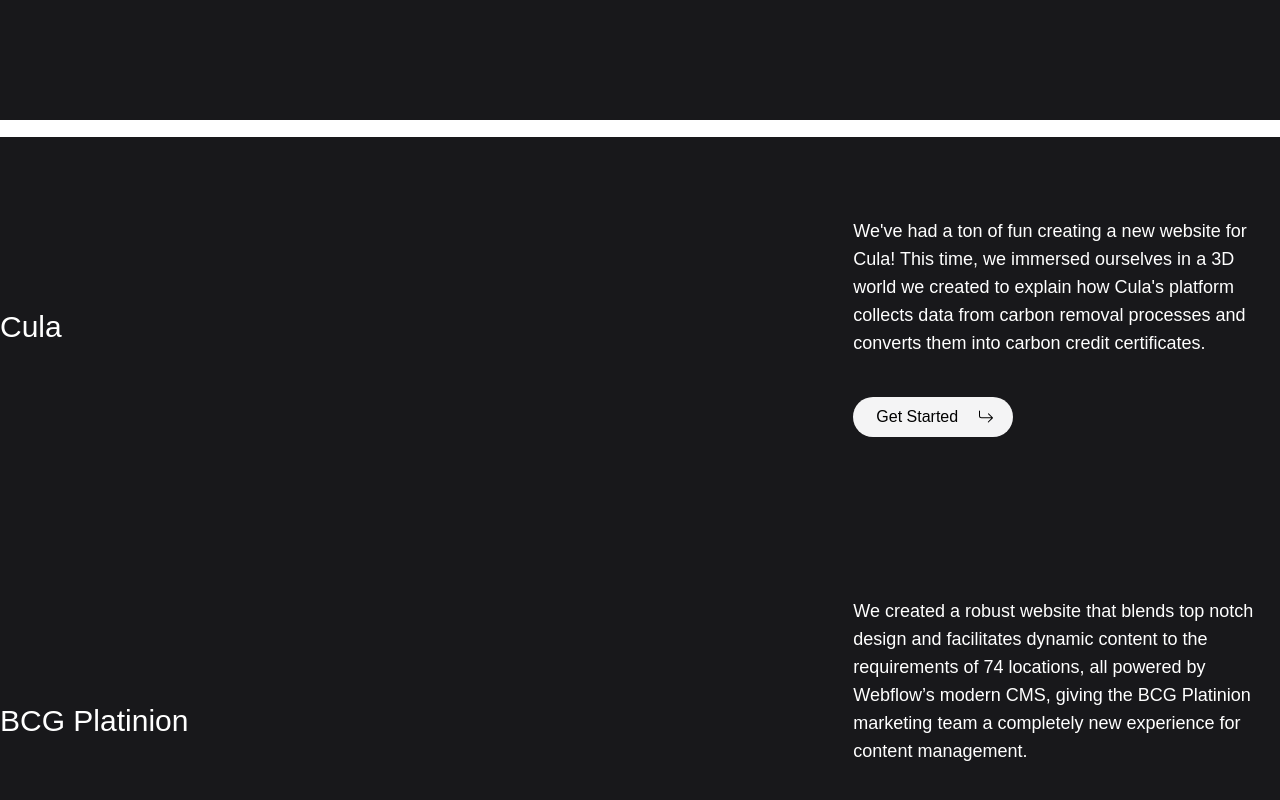
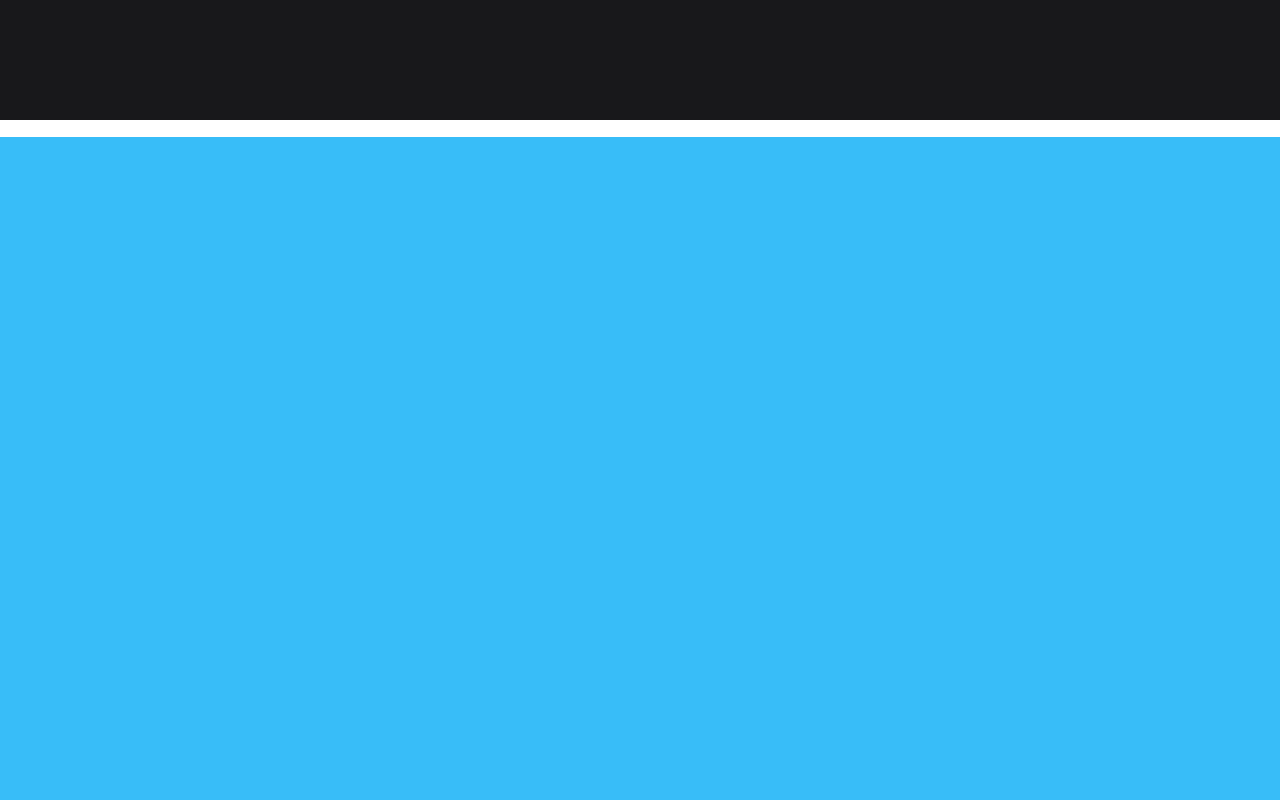
Before and after one commit to Pushpendra7409/Refokus, a React (Vite) app: page / in a window 1280 px wide. Shown: the part 680-1480 px from the top of the page. Built offline with nearby package versions, Linux system fonts and the light colour scheme.

Commit message:
Absolute relative properties

```diff
--- a/src/components/Product.jsx
+++ b/src/components/Product.jsx
@@ -3,7 +3,7 @@ import Button from './Button'
 
 function Product({val}) {
   return (
-    <div className='w-full py-20 text-white bg-zinc-900 text-white'>
+    <div className='w-full py-20 h-[23rem] text-white bg-zinc-900 text-white'>
         <div className='max-w-screen-xl mx-auto flex items-center justify-between'>
             <h1 className='text-3xl capitalize font-medium'>{val.title}</h1>
             <div className='dets w-1/3'>
--- a/src/components/Products.jsx
+++ b/src/components/Products.jsx
@@ -1,5 +1,6 @@
 import React from 'react'
 import Product from './Product'
+
 
 function Products() {
     var products = [
@@ -11,8 +12,9 @@ function Products() {
 
     ]
   return (
-    <div className='mt-28'>
+    <div className='mt-28 relative'>
         {products.map((val, index) => <Product key={index} val={val}/>)}
+        <div className='absolute top-0 w-full h-full bg-sky-400'></div>
     </div>
   )
 }
```
